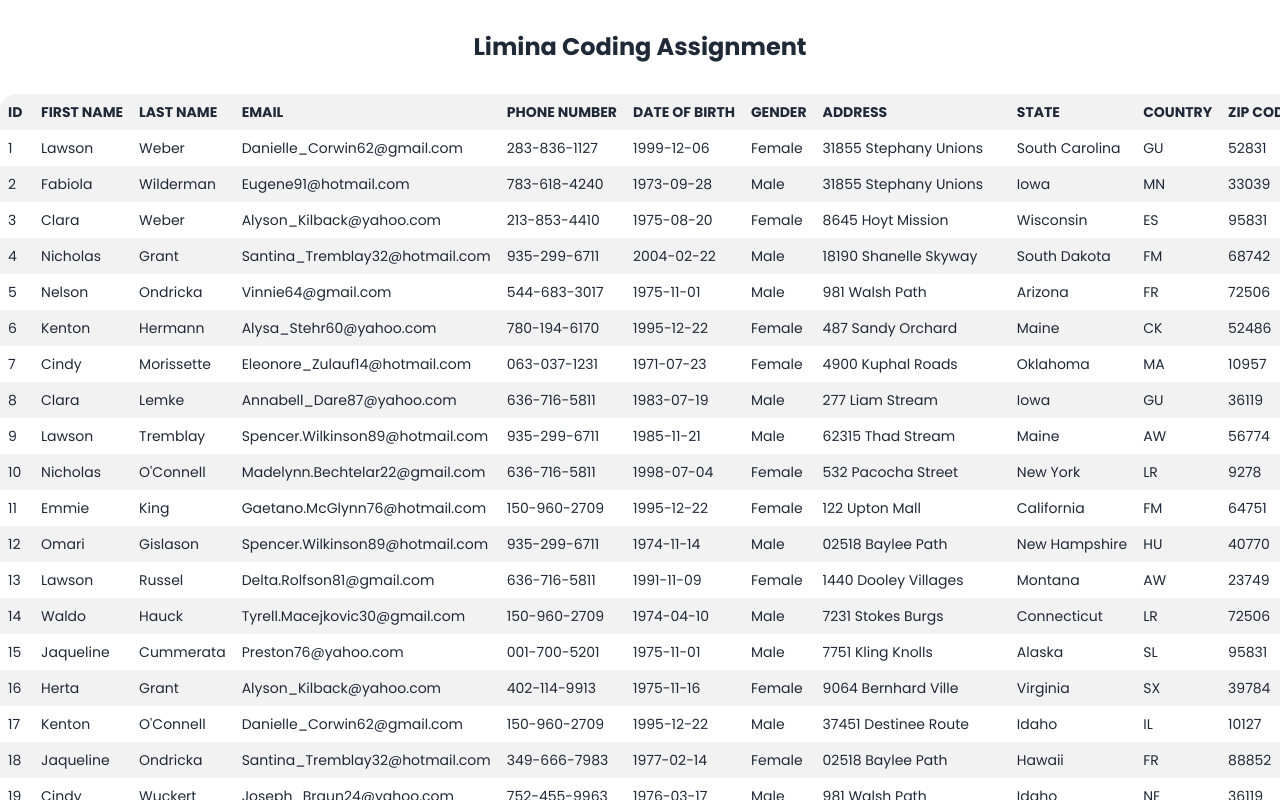
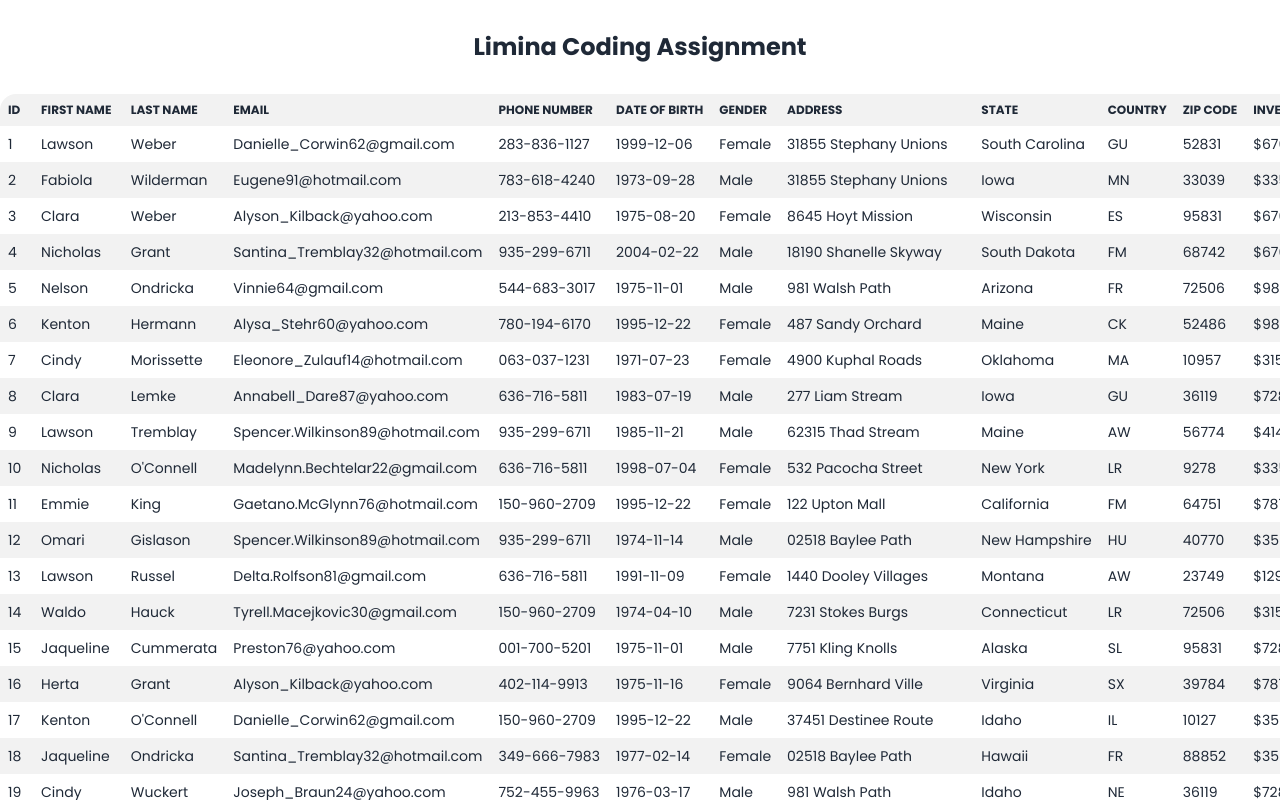
Before and after one commit to taipvm-orientsoftware/limina-coding-assignment, a React (Create React App) app: page / in a window 1280 px wide. Built offline with nearby package versions, Linux system fonts and the light colour scheme.

Commit message:
refactor: refactor DataTable component style

```diff
--- a/package.json
+++ b/package.json
@@ -9,8 +9,8 @@
     "eject": "react-scripts eject",
     "lint:check": "eslint src/ --ext .ts,.tsx",
     "lint:fix": "yarn lint --fix",
-    "format:check": "npx prettier --check src/",
-    "format:fix": "npx prettier --write src/"
+    "format:check": "prettier --check src/",
+    "format:fix": "prettier --write src/"
   },
   "eslintConfig": {
     "extends": [
--- a/src/pages/Home/components/DataTable/index.tsx
+++ b/src/pages/Home/components/DataTable/index.tsx
@@ -11,8 +11,8 @@ type DataTableProps = {
 
 export default function DataTable({ columns, data }: DataTableProps): JSX.Element {
   /* useState */
-  const [rowHeight] = useState<number>(30);
-  const [viewportHeight] = useState<number>(rowHeight * 20);
+  const [rowHeight] = useState<number>(36);
+  const [viewportHeight] = useState<number>(rowHeight * 21);
   const [nodePadding] = useState<number>(5);
 
   /* custom hooks */
@@ -31,29 +31,33 @@ export default function DataTable({ columns, data }: DataTableProps): JSX.Elemen
   const offsetY = startRow * rowHeight;
 
   const renderTableHeader = useMemo(() => {
-    return columns.map(({ name, key }) => <th key={key}>{name}</th>);
+    return columns.map(({ name, key }) => (
+      <th key={key} className="p-2">
+        {name}
+      </th>
+    ));
   }, [columns]);
 
   const renderTableRows = useMemo(() => {
-    const visibleRows = data.slice(startRow, endRow);
+    const visibleItems = data.slice(startRow, endRow);
 
-    return visibleRows.map(item => (
+    return visibleItems.map(item => (
       <tr key={item.id}>
-        <td>{item.id}</td>
-        <td>{item.firstName}</td>
-        <td>{item.lastName}</td>
-        <td>{item.email}</td>
-        <td>{item.phoneNumber}</td>
-        <td>{item.dataOfBirth}</td>
-        <td>{item.gender}</td>
-        <td>{item.address}</td>
-        <td>{item.state}</td>
-        <td>{item.country}</td>
-        <td>{item.zipCode}</td>
-        <td>{`$${item.investment}`}</td>
-        <td>{item.product}</td>
-        <td>{item.job}</td>
-        <td>{item.company}</td>
+        <td className="p-2">{item.id}</td>
+        <td className="p-2">{item.firstName}</td>
+        <td className="p-2">{item.lastName}</td>
+        <td className="p-2">{item.email}</td>
+        <td className="p-2">{item.phoneNumber}</td>
+        <td className="p-2">{item.dataOfBirth}</td>
+        <td className="p-2">{item.gender}</td>
+        <td className="p-2">{item.address}</td>
+        <td className="p-2">{item.state}</td>
+        <td className="p-2">{item.country}</td>
+        <td className="p-2">{item.zipCode}</td>
+        <td className="p-2">{`$${item.investment}`}</td>
+        <td className="p-2">{item.product}</td>
+        <td className="p-2">{item.job}</td>
+        <td className="p-2">{item.company}</td>
       </tr>
     ));
   }, [data, startRow, endRow]);
@@ -62,7 +66,7 @@ export default function DataTable({ columns, data }: DataTableProps): JSX.Elemen
     <div className="overflow-x-auto flex-1" ref={ref}>
       <div style={{ height: `${totalContentHeight}px` }}>
         <table
-          className="table table-compact table-zebra w-full text-sm md:text-xs"
+          className="table table-zebra w-full text-xs lg:text-sm"
           style={{ transform: `translateY(${offsetY}px)` }}
         >
           <thead>
```
